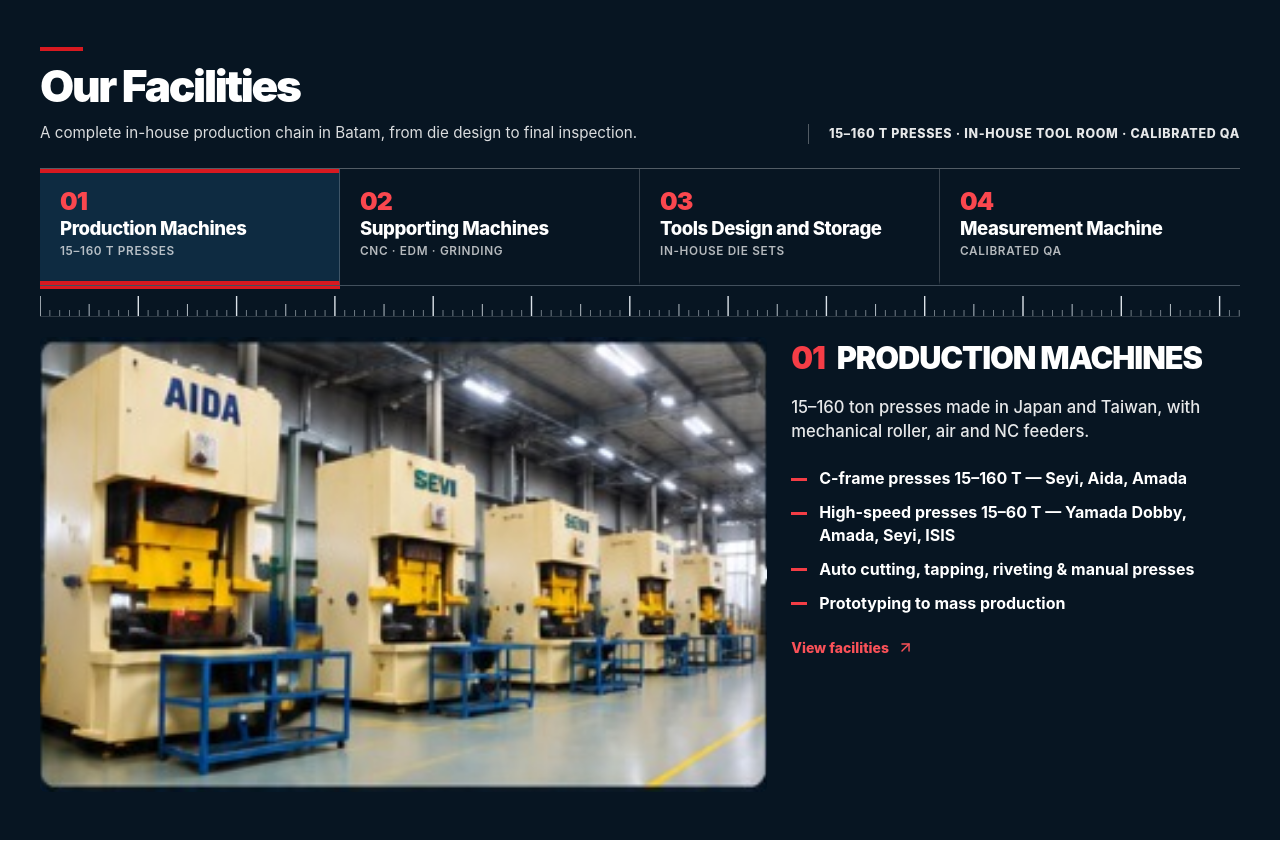
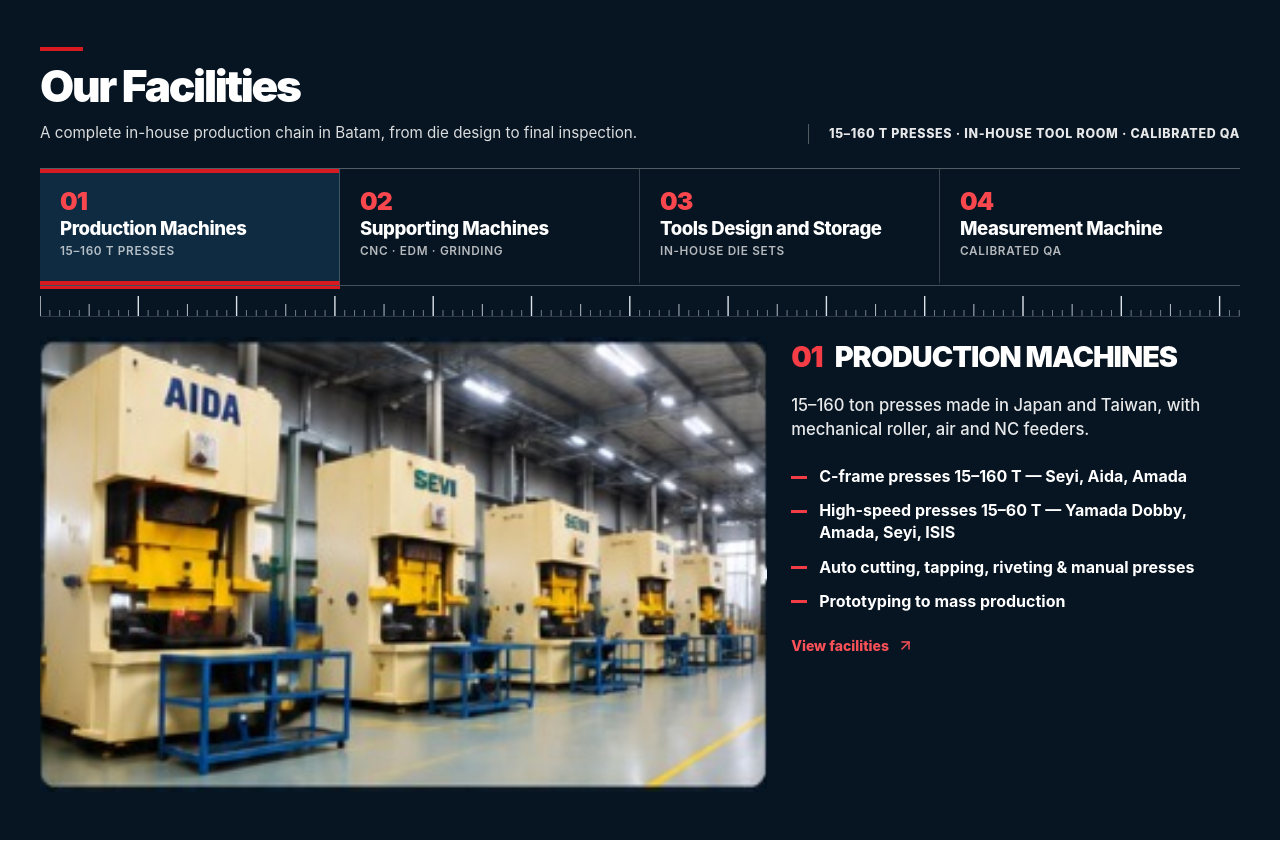
Before and after one commit to Kelvintan127/umi, a Laravel app: page /en in a window 1280 px wide. Shown: the part 2019-2871 px from the top of the page. Run offline with Laravel 12, Linux system fonts and the light colour scheme; style sheets or scripts are compiled from the project's sources; some libraries are stand-ins or nearby versions.

Commit message:
fix(facilities): keep production headline on one line at desktop reference width
Retain stronger machine specifications while restoring single-line 01 PRODUCTION MACHINES geometry.

```diff
--- a/resources/css/umi-mockup.css
+++ b/resources/css/umi-mockup.css
@@ -189,6 +189,6 @@
 }
 @media (min-width: 1024px) {
   .umi-mockup .umi-facility-main-title {
-    font-size: clamp(1.7rem, 2.4vw, 2.4rem);
+    font-size: clamp(1.7rem, 2.25vw, 2.4rem);
   }
 }
```
